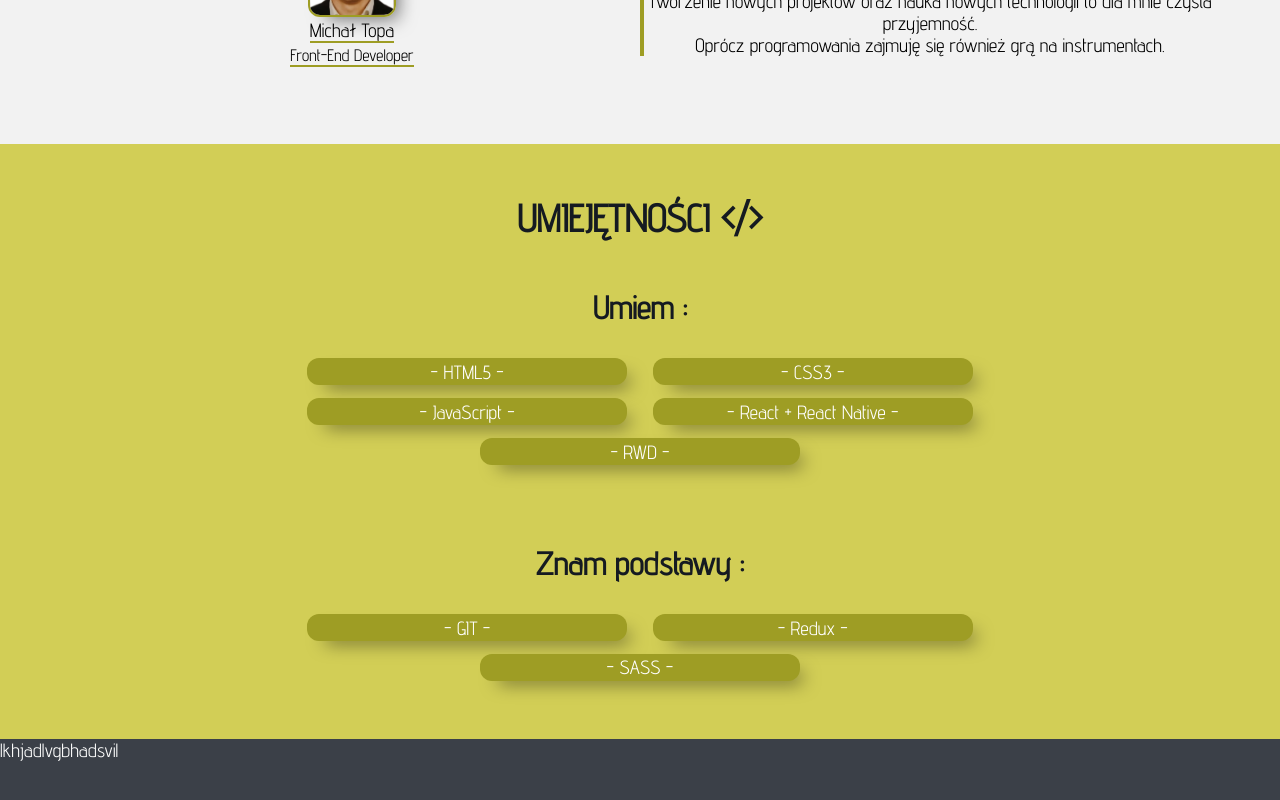
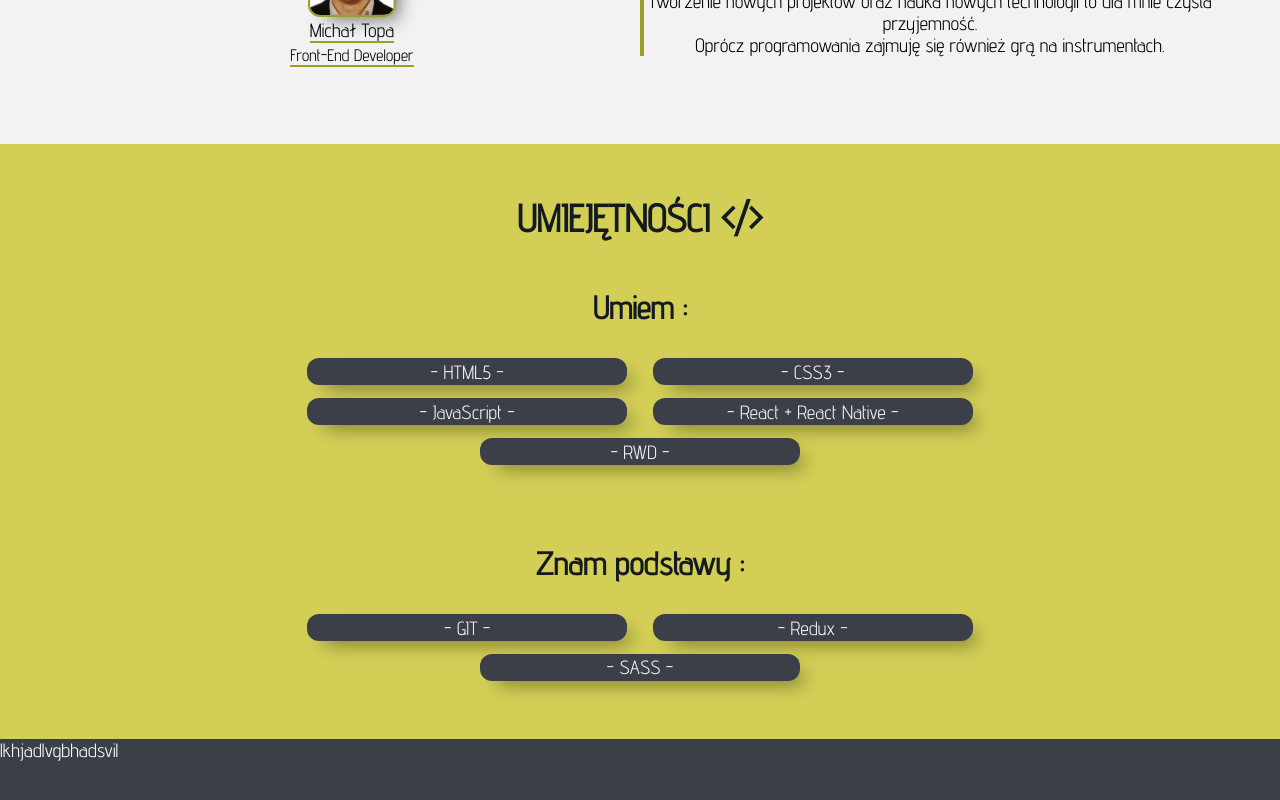
Before and after one commit to meho99/portfolio-page, a React (Create React App) app: page / in a window 1280 px wide. Shown: the part 660-1460 px from the top of the page. Built offline with nearby package versions, Linux system fonts and the light colour scheme; the HTML template or start-up script is replaced by a standard one.

Commit message:
Visual correction skills

```diff
--- a/src/components/projects/index.js
+++ b/src/components/projects/index.js
@@ -7,13 +7,10 @@ import styled from 'styled-components'
 // ----- style -----
 
 const Container = styled.div`
-    {
-        width: 100vw
-        background-color: #3b4048;
-        height: 800px;
-        color: white;
-
-    }
+    width: 100vw
+    background-color: #3b4048;
+    height: 800px;
+    color: white;
 `
 
 // ----- koponent -----
--- a/src/components/skills/index.js
+++ b/src/components/skills/index.js
@@ -51,16 +51,16 @@ export default class SkillsContainer extends Component {
                 <SmallHeader>Umiem :</SmallHeader>
                 <Table>
                     {
-                        this.state.skills.map(i =>
-                            <Skill skillName={i} />
+                        this.state.skills.map((i, index) =>
+                            <Skill skillName={i} key={index} />
                         )
                     }
                 </Table>
                 <SmallHeader>Znam podstawy :</SmallHeader>
                 <Table>
                     {
-                        this.state.learned.map(i =>
-                            <Skill skillName={i} />
+                        this.state.learned.map((i, index) =>
+                            <Skill skillName={i} key={index} />
                         )
                     }
                 </Table>
--- a/src/components/skills/skill.js
+++ b/src/components/skills/skill.js
@@ -6,8 +6,8 @@ import styled from 'styled-components'
 // -----  style  -----
 
 const Container = styled.div`
-    color: white;
-    background-color: #9e9d24;
+    color: #f2f2f2;
+    background-color: #3b4048;
     margin: 0.5vw 1vw;
     padding: 0.2vw;
     width: 25vw;
@@ -17,7 +17,7 @@ const Container = styled.div`
     box-shadow: 10px 10px 18px -8px rgba(0,0,0,0.54);
     &:hover{
         cursor: pointer;
-        background-color: #6c6f00;
+        background-color: #151a21;
     }
 `
 
--- a/src/components/start/index.js
+++ b/src/components/start/index.js
@@ -24,9 +24,6 @@ const Background = styled.img`
 `
 const Logo= styled.p`
     color: #9e9d24 ;
-    -webkit-box-shadow: 10px 10px 18px -8px rgba(0,0,0,0.54);
-    -moz-box-shadow: 10px 10px 18px -8px rgba(0,0,0,0.54);
-    box-shadow: 10px 10px 18px -8px rgba(0,0,0,0.54);
     font-size: 5vw;
     position: absolute;
     left: 39vw;
```
